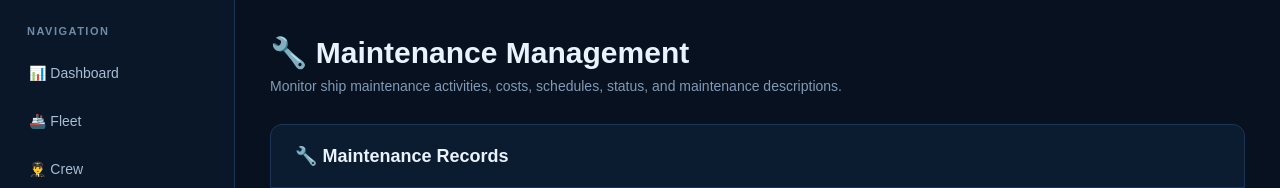
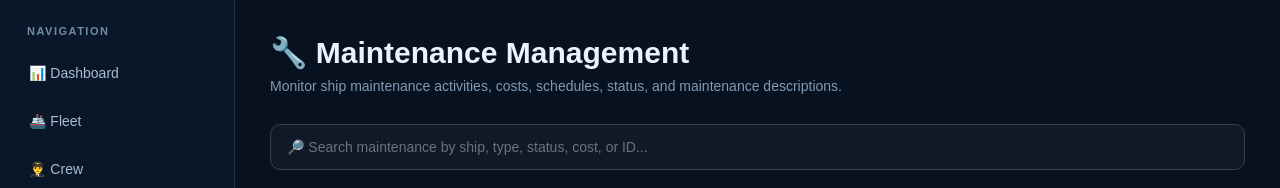
Before and after one commit to kadamshivam041-commits/my-mysql-test, a Flask app: page /maintenance in a window 1280 px wide. Shown: the part 75-263 px from the top of the page. Run offline with Flask 3, Linux system fonts and the light colour scheme; data that the repository does not hold is empty.

Commit message:
Add maintenance search filter

```diff
--- a/web/templates/maintenance.html
+++ b/web/templates/maintenance.html
@@ -114,6 +114,31 @@
             font-weight: bold;
         }
 
+        .search-box {
+            margin-top: 20px;
+            margin-bottom: 20px;
+        }
+
+        .search-box input {
+            width: 100%;
+            padding: 14px 16px;
+            background: #111827;
+            border: 1px solid #374151;
+            border-radius: 10px;
+            color: #ffffff;
+            font-size: 14px;
+            outline: none;
+            box-sizing: border-box;
+        }
+
+        .search-box input:focus {
+            border-color: #2563eb;
+        }
+
+        .search-box input::placeholder {
+            color: #6b7280;
+        }
+
         table {
             width: 100%;
             border-collapse: collapse;
@@ -211,6 +236,10 @@
                 Monitor ship maintenance activities, costs, schedules, status, and maintenance descriptions.
             </p>
 
+            <div class="search-box">
+                <input type="text" id="maintenanceSearch" placeholder="🔎 Search maintenance by ship, type, status, cost, or ID..." onkeyup="searchMaintenance()">
+            </div>
+
             <div class="table-card">
 
                 <div class="table-header">
@@ -263,5 +292,23 @@
 
     </div>
 
+<script>
+    function searchMaintenance() {
+        const input = document.getElementById("maintenanceSearch");
+        const filter = input.value.toLowerCase();
+        const rows = document.querySelectorAll("tbody tr");
+
+        rows.forEach(function(row) {
+            const text = row.textContent.toLowerCase();
+
+            if (text.includes(filter)) {
+                row.style.display = "";
+            } else {
+                row.style.display = "none";
+            }
+        });
+    }
+</script>
+
 </body>
 </html>
```
